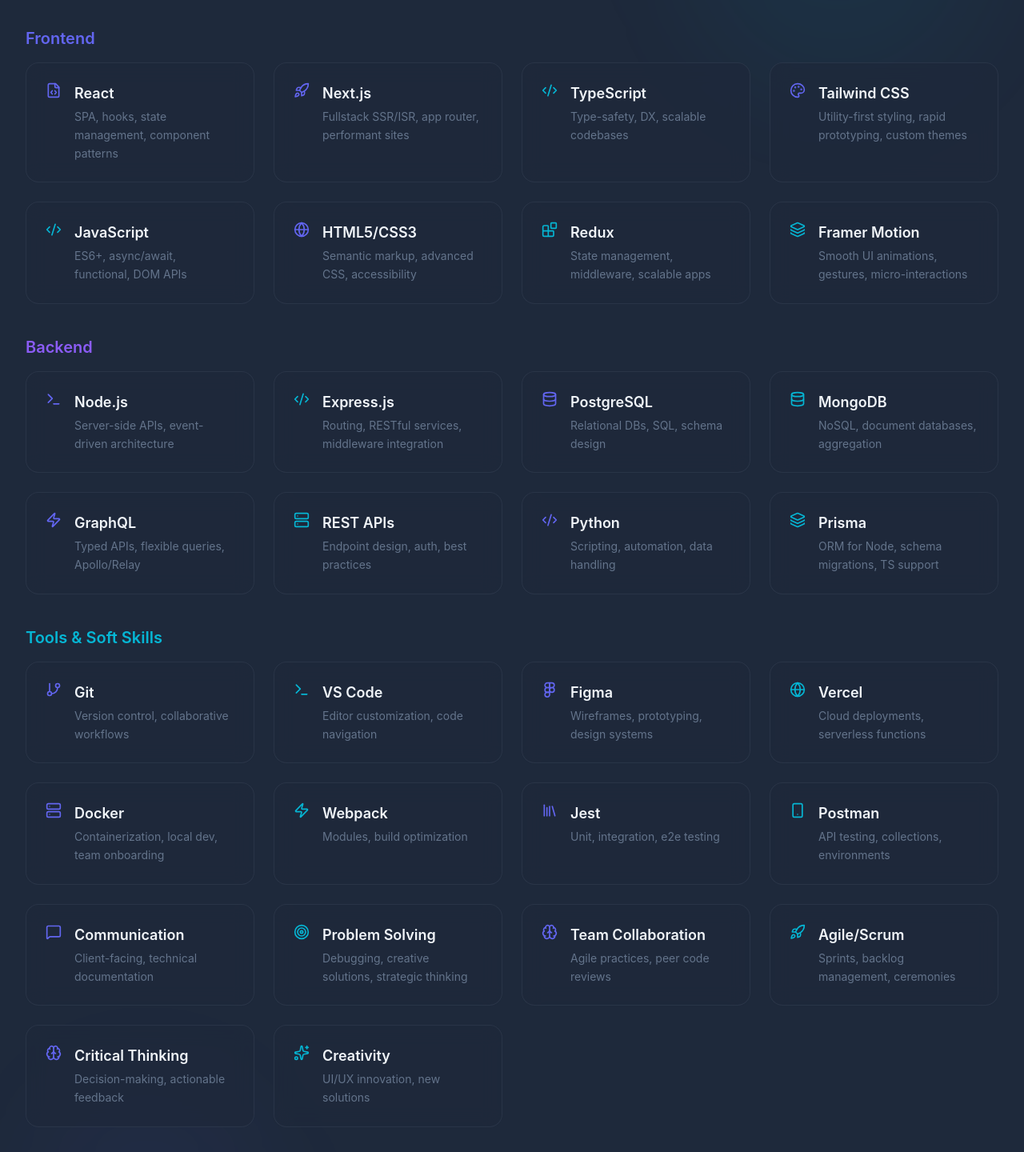
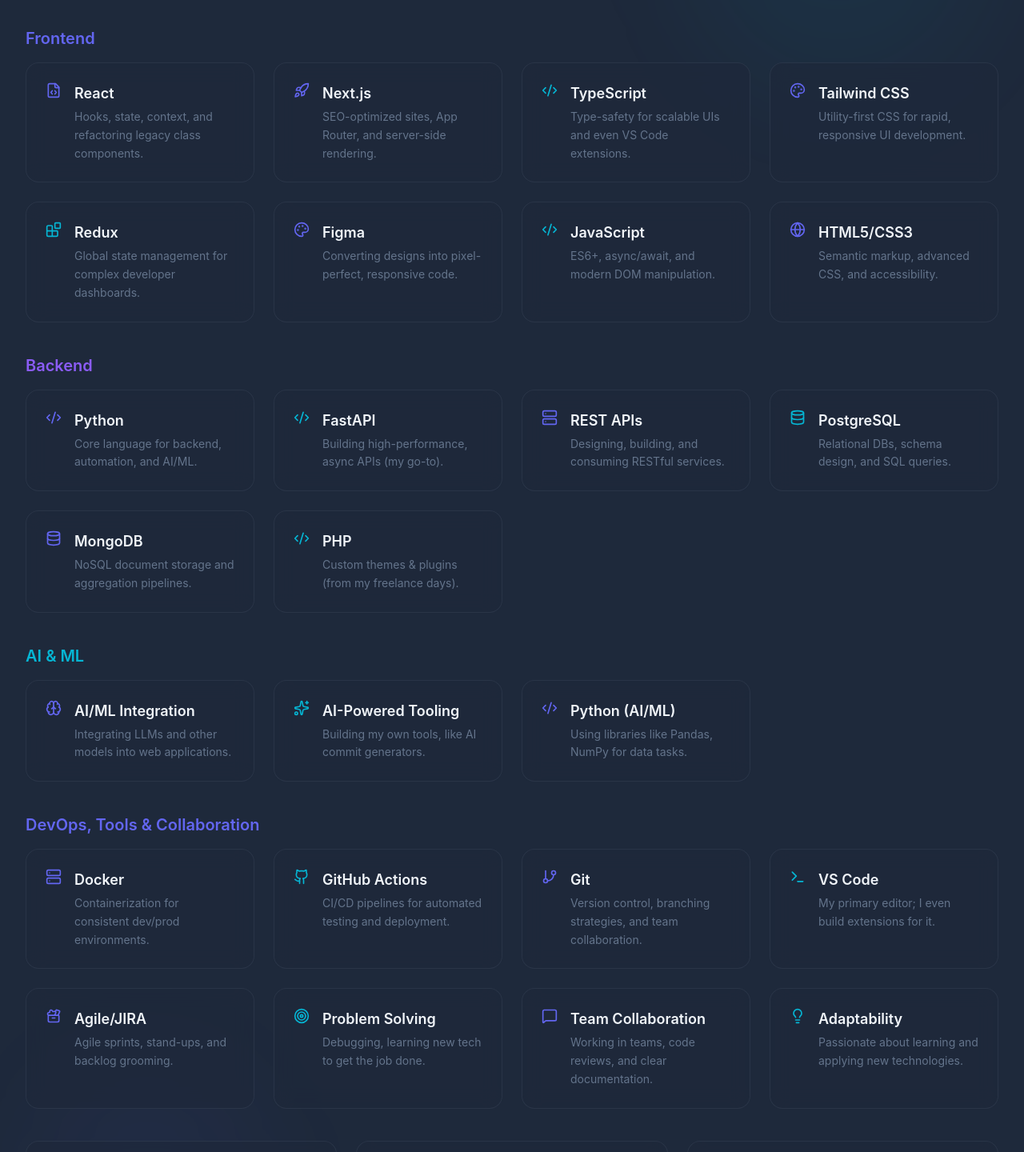
Before and after one commit to mayurDayal2000/portfolio-next-app, a Next.js app: page / in a window 1280 px wide. Shown: the part 2780-4220 px from the top of the page at 80% size. Built offline with nearby package versions, Linux system fonts and the light colour scheme.

Commit message:
refactor(skills): update skills section content to reflect current profile and skills

```diff
--- a/src/components/skills.tsx
+++ b/src/components/skills.tsx
@@ -5,12 +5,11 @@
   Brain,
   Code2,
   Database,
-  Figma,
   FileCode,
   GitBranch,
+  Github,
   Globe,
-  Layers,
-  Library,
+  Lightbulb,
   MessageSquare,
   Palette,
   Rocket,
@@ -19,6 +18,7 @@
   Sparkles,
   Target,
   Terminal,
+  ToolCase,
   Zap,
 } from "lucide-react";
 
@@ -32,192 +32,165 @@
 const frontendSkills: SkillCard[] = [
   {
     color: "text-primary",
-    description: "SPA, hooks, state management, component patterns",
+    description: "Hooks, state, context, and refactoring legacy class components.",
     icon: <FileCode className="w-5 h-5" />,
     name: "React",
   },
   {
     color: "text-primary",
-    description: "Fullstack SSR/ISR, app router, performant sites",
+    description: "SEO-optimized sites, App Router, and server-side rendering.",
     icon: <Rocket className="w-5 h-5" />,
     name: "Next.js",
   },
   {
     color: "text-accent",
-    description: "Type-safety, DX, scalable codebases",
+    description: "Type-safety for scalable UIs and even VS Code extensions.",
     icon: <Code2 className="w-5 h-5" />,
     name: "TypeScript",
   },
   {
     color: "text-primary",
-    description: "Utility-first styling, rapid prototyping, custom themes",
+    description: "Utility-first CSS for rapid, responsive UI development.",
     icon: <Palette className="w-5 h-5" />,
     name: "Tailwind CSS",
   },
   {
     color: "text-accent",
-    description: "ES6+, async/await, functional, DOM APIs",
+    description: "Global state management for complex developer dashboards.",
+    icon: <Blocks className="w-5 h-5" />,
+    name: "Redux",
+  },
+  {
+    color: "text-primary",
+    description: "Converting designs into pixel-perfect, responsive code.",
+    icon: <Palette className="w-5 h-5" />,
+    name: "Figma",
+  },
+  {
+    color: "text-accent",
+    description: "ES6+, async/await, and modern DOM manipulation.",
     icon: <Code2 className="w-5 h-5" />,
     name: "JavaScript",
   },
   {
     color: "text-primary",
-    description: "Semantic markup, advanced CSS, accessibility",
+    description: "Semantic markup, advanced CSS, and accessibility.",
     icon: <Globe className="w-5 h-5" />,
     name: "HTML5/CSS3",
-  },
-  {
-    color: "text-accent",
-    description: "State management, middleware, scalable apps",
-    icon: <Blocks className="w-5 h-5" />,
-    name: "Redux",
-  },
-  {
-    color: "text-accent",
-    description: "Smooth UI animations, gestures, micro-interactions",
-    icon: <Layers className="w-5 h-5" />,
-    name: "Framer Motion",
   },
 ];
 
 const backendSkills: SkillCard[] = [
   {
     color: "text-primary",
-    description: "Server-side APIs, event-driven architecture",
-    icon: <Terminal className="w-5 h-5" />,
-    name: "Node.js",
-  },
-  {
-    color: "text-accent",
-    description: "Routing, RESTful services, middleware integration",
-    icon: <Code2 className="w-5 h-5" />,
-    name: "Express.js",
-  },
-  {
-    color: "text-primary",
-    description: "Relational DBs, SQL, schema design",
-    icon: <Database className="w-5 h-5" />,
-    name: "PostgreSQL",
-  },
-  {
-    color: "text-accent",
-    description: "NoSQL, document databases, aggregation",
-    icon: <Database className="w-5 h-5" />,
-    name: "MongoDB",
-  },
-  {
-    color: "text-primary",
-    description: "Typed APIs, flexible queries, Apollo/Relay",
-    icon: <Zap className="w-5 h-5" />,
-    name: "GraphQL",
-  },
-  {
-    color: "text-accent",
-    description: "Endpoint design, auth, best practices",
-    icon: <Server className="w-5 h-5" />,
-    name: "REST APIs",
-  },
-  {
-    color: "text-primary",
-    description: "Scripting, automation, data handling",
+    description: "Core language for backend, automation, and AI/ML.",
     icon: <Code2 className="w-5 h-5" />,
     name: "Python",
   },
   {
     color: "text-accent",
-    description: "ORM for Node, schema migrations, TS support",
-    icon: <Layers className="w-5 h-5" />,
-    name: "Prisma",
+    description: "Building high-performance, async APIs (my go-to).",
+    icon: <Code2 className="w-5 h-5" />,
+    name: "FastAPI",
+  },
+  {
+    color: "text-primary",
+    description: "Designing, building, and consuming RESTful services.",
+    icon: <Server className="w-5 h-5" />,
+    name: "REST APIs",
+  },
+  {
+    color: "text-accent",
+    description: "Relational DBs, schema design, and SQL queries.",
+    icon: <Database className="w-5 h-5" />,
+    name: "PostgreSQL",
+  },
+  {
+    color: "text-primary",
+    description: "NoSQL document storage and aggregation pipelines.",
+    icon: <Database className="w-5 h-5" />,
+    name: "MongoDB",
+  },
+  {
+    color: "text-accent",
+    description: "Custom themes & plugins (from my freelance days).",
+    icon: <Code2 className="w-5 h-5" />,
+    name: "PHP",
   },
 ];
 
-const tools: SkillCard[] = [
+const aiAndMlSkills: SkillCard[] = [
   {
     color: "text-primary",
-    description: "Version control, collaborative workflows",
+    description: "Integrating LLMs and other models into web applications.",
+    icon: <Brain className="w-5 h-5" />,
+    name: "AI/ML Integration",
+  },
+  {
+    color: "text-accent",
+    description: "Building my own tools, like AI commit generators.",
+    icon: <Sparkles className="w-5 h-5" />,
+    name: "AI-Powered Tooling",
+  },
+  {
+    color: "text-primary",
+    description: "Using libraries like Pandas, NumPy for data tasks.",
+    icon: <Code2 className="w-5 h-5" />,
+    name: "Python (AI/ML)",
+  },
+];
+
+const devopsAndTools: SkillCard[] = [
+  {
+    color: "text-primary",
+    description: "Containerization for consistent dev/prod environments.",
+    icon: <Server className="w-5 h-5" />,
+    name: "Docker",
+  },
+  {
+    color: "text-accent",
+    description: "CI/CD pipelines for automated testing and deployment.",
+    icon: <Github className="w-5 h-5" />,
+    name: "GitHub Actions",
+  },
+  {
+    color: "text-primary",
+    description: "Version control, branching strategies, and team collaboration.",
     icon: <GitBranch className="w-5 h-5" />,
     name: "Git",
   },
   {
     color: "text-accent",
-    description: "Editor customization, code navigation",
+    description: "My primary editor; I even build extensions for it.",
     icon: <Terminal className="w-5 h-5" />,
     name: "VS Code",
-  },
-  {
-    color: "text-primary",
-    description: "Wireframes, prototyping, design systems",
-    icon: <Figma className="w-5 h-5" />,
-    name: "Figma",
-  },
-  {
-    color: "text-accent",
-    description: "Cloud deployments, serverless functions",
-    icon: <Globe className="w-5 h-5" />,
-    name: "Vercel",
-  },
-  {
-    color: "text-primary",
-    description: "Containerization, local dev, team onboarding",
-    icon: <Server className="w-5 h-5" />,
-    name: "Docker",
-  },
-  {
-    color: "text-accent",
-    description: "Modules, build optimization",
-    icon: <Zap className="w-5 h-5" />,
-    name: "Webpack",
-  },
-  {
-    color: "text-primary",
-    description: "Unit, integration, e2e testing",
-    icon: <Library className="w-5 h-5" />,
-    name: "Jest",
-  },
-  {
-    color: "text-accent",
-    description: "API testing, collections, environments",
-    icon: <Smartphone className="w-5 h-5" />,
-    name: "Postman",
   },
 ];
 
 const softSkills: SkillCard[] = [
   {
     color: "text-primary",
-    description: "Client-facing, technical documentation",
-    icon: <MessageSquare className="w-5 h-5" />,
-    name: "Communication",
+    description: "Agile sprints, stand-ups, and backlog grooming.",
+    icon: <ToolCase className="w-5 h-5" />,
+    name: "Agile/JIRA",
   },
   {
     color: "text-accent",
-    description: "Debugging, creative solutions, strategic thinking",
+    description: "Debugging, learning new tech to get the job done.",
     icon: <Target className="w-5 h-5" />,
     name: "Problem Solving",
   },
   {
     color: "text-primary",
-    description: "Agile practices, peer code reviews",
-    icon: <Brain className="w-5 h-5" />,
+    description: "Working in teams, code reviews, and clear documentation.",
+    icon: <MessageSquare className="w-5 h-5" />,
     name: "Team Collaboration",
   },
   {
     color: "text-accent",
-    description: "Sprints, backlog management, ceremonies",
-    icon: <Rocket className="w-5 h-5" />,
-    name: "Agile/Scrum",
-  },
-  {
-    color: "text-primary",
-    description: "Decision-making, actionable feedback",
-    icon: <Brain className="w-5 h-5" />,
-    name: "Critical Thinking",
-  },
-  {
-    color: "text-accent",
-    description: "UI/UX innovation, new solutions",
-    icon: <Sparkles className="w-5 h-5" />,
-    name: "Creativity",
+    description: "Passionate about learning and applying new technologies.",
+    icon: <Lightbulb className="w-5 h-5" />,
+    name: "Adaptability",
   },
 ];
 
@@ -254,11 +227,11 @@
             <span>Technical Expertise</span>
           </div>
           <h2 className="text-4xl sm:text-5xl lg:text-6xl font-bold text-light">
-            Skills & <span className="text-gradient">Expertise</span>
+            Skills & <span className="text-gradient">Technologies</span>
           </h2>
           <p className="text-lg text-muted max-w-2xl mx-auto mt-4">
-            A comprehensive toolkit of modern web technologies, frameworks, and workflows— refined
-            through 3+ years of hands-on development.
+            A versatile toolkit refined over 3+ years. I learn what's needed and I build—from
+            pixel-perfect UIs to scalable AI-powered backends.
           </p>
         </div>
 
@@ -282,6 +255,7 @@
             ))}
           </div>
         </div>
+
         {/* Backend */}
         <div className="mb-10">
           <h3 className="text-xl font-semibold text-secondary mb-4">Backend</h3>
@@ -304,9 +278,9 @@
         </div>
         {/* Tools & Soft Skills */}
         <div className="mb-10">
-          <h3 className="text-xl font-semibold text-accent mb-4">Tools & Soft Skills</h3>
+          <h3 className="text-xl font-semibold text-accent mb-4">AI & ML</h3>
           <div className="grid grid-cols-1 sm:grid-cols-2 lg:grid-cols-4 gap-6">
-            {[...tools, ...softSkills].map((skill) => (
+            {aiAndMlSkills.map((skill) => (
               <div
                 className={`glass-effect rounded-2xl p-6 hover:bg-accent/10 transition-all duration-300 group`}
                 key={skill.name}
@@ -322,6 +296,27 @@
             ))}
           </div>
         </div>
+
+        <div className="mb-10">
+          <h3 className="text-xl font-semibold text-primary mb-4">DevOps, Tools & Collaboration</h3>
+          <div className="grid grid-cols-1 sm:grid-cols-2 lg:grid-cols-4 gap-6">
+            {[...devopsAndTools, ...softSkills].map((skill) => (
+              <div
+                className={`glass-effect rounded-2xl p-6 hover:bg-primary/10 transition-all duration-300 group`}
+                key={skill.name}
+              >
+                <div className="flex items-start space-x-4">
+                  <div className={`${skill.color}`}>{skill.icon}</div>
+                  <div className="flex-1">
+                    <h4 className="text-lg font-semibold mb-1 text-light">{skill.name}</h4>
+                    <p className="text-muted text-sm leading-relaxed">{skill.description}</p>
+                  </div>
+                </div>
+              </div>
+            ))}
+          </div>
+        </div>
+
         {/* Specializations */}
         <div className="grid grid-cols-1 sm:grid-cols-3 gap-6 mt-10">
           {specializations.map((spec) => (
```
